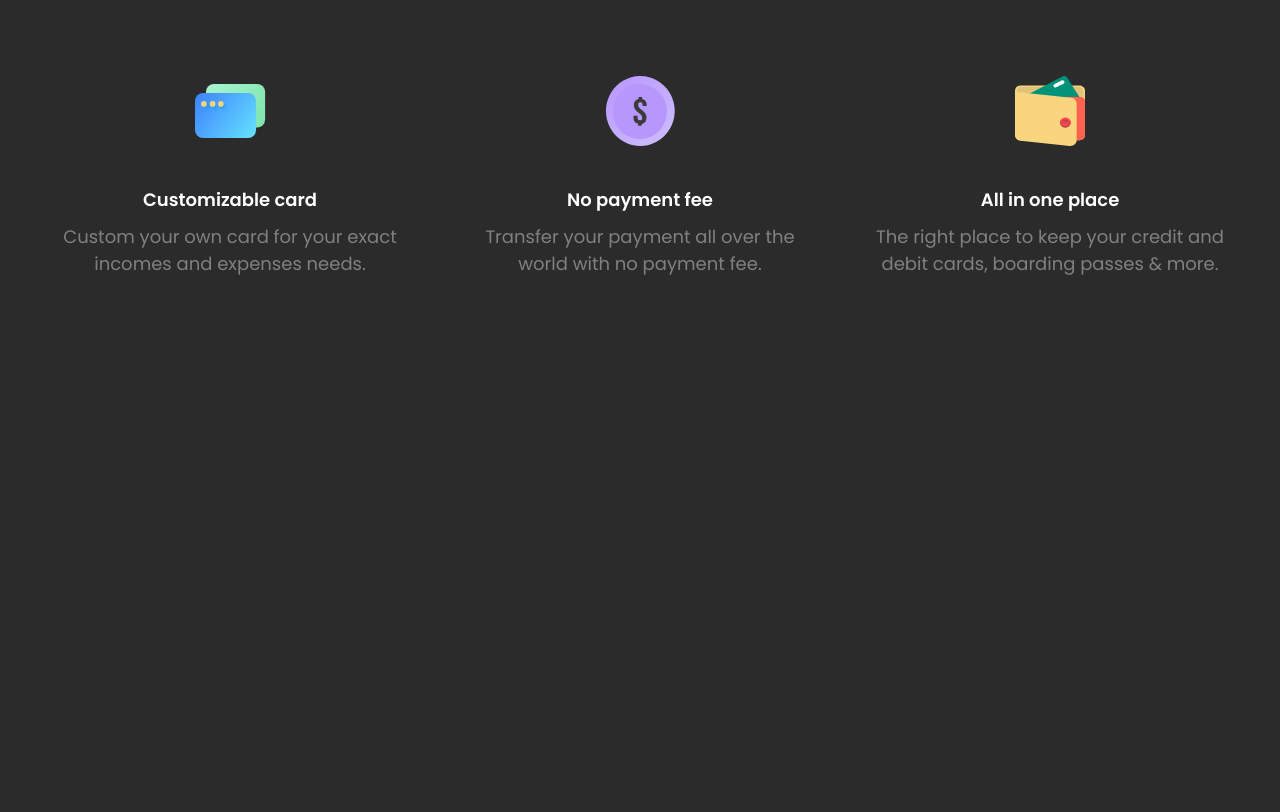
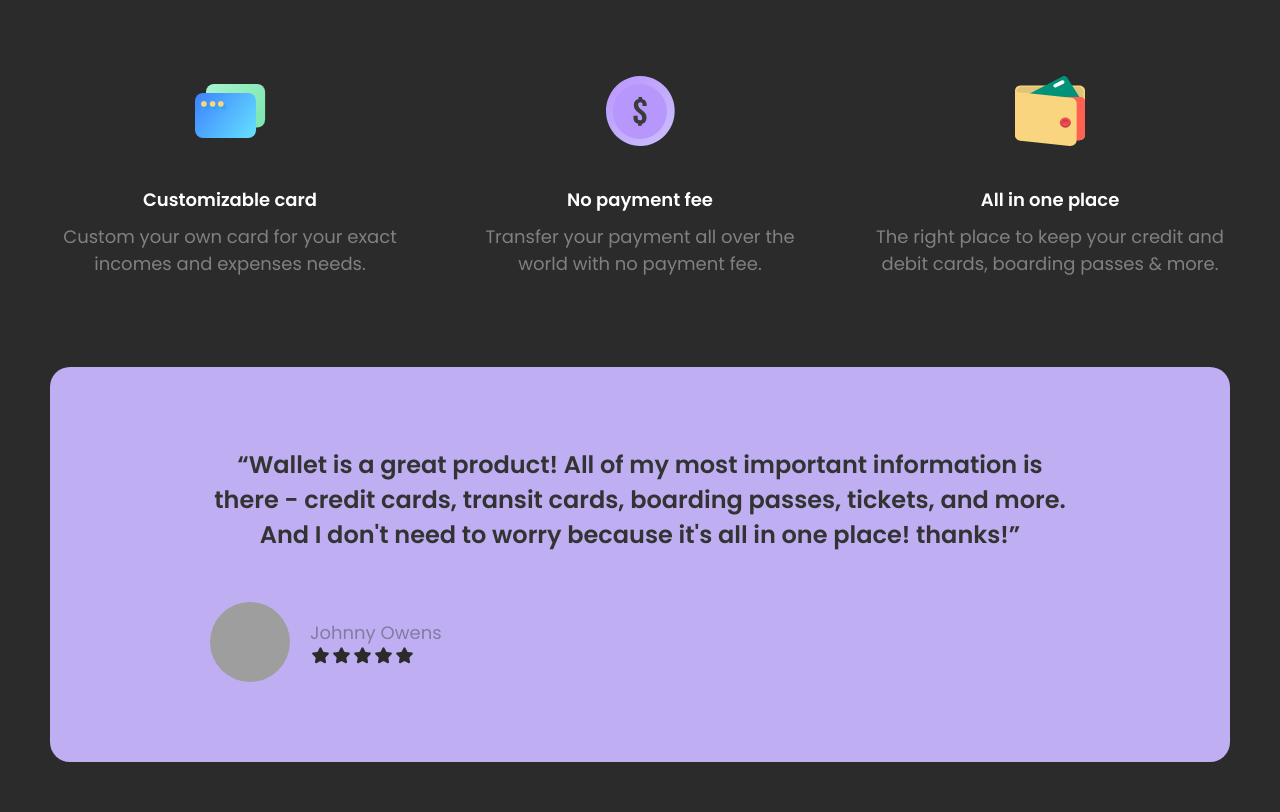
Before and after one commit to ftejic/landing-page-week1, a plain HTML site: page index.html in a window 1280 px wide. Shown: the part 1688-2500 px from the top of the page. Before the commit the page ends 2005 px from the top, so only its background shows below. Drawn offline with Linux system fonts and the light colour scheme; grey boxes are pictures that could not be loaded.

Commit message:
feat(#7): Add user feedback section

```diff
--- a/index.html
+++ b/index.html
@@ -76,6 +76,29 @@
           </p>
         </div>
       </div>
+      <div class="user--feedback container">
+        <div class="feedback--card">
+          <p class="quote">
+            “Wallet is a great product! All of my most important information is
+            there - credit cards, transit cards, boarding passes, tickets, and
+            more. And I don't need to worry because it's all in one place!
+            thanks!”
+          </p>
+          <div class="user">
+            <img src="assets/images/user-image.png" alt="User image" class="profile--pic"/>
+            <div>
+              <span class="name">Johnny Owens</span>
+              <div class="stars">
+                <img src="assets/icons/star-icon.svg" alt="Star icon" />
+                <img src="assets/icons/star-icon.svg" alt="Star icon" />
+                <img src="assets/icons/star-icon.svg" alt="Star icon" />
+                <img src="assets/icons/star-icon.svg" alt="Star icon" />
+                <img src="assets/icons/star-icon.svg" alt="Star icon" />
+              </div>
+            </div>
+          </div>
+        </div>
+      </div>
     </main>
   </body>
 </html>
--- /dev/null
+++ b/scss/layout/_user-feedback.scss
@@ -0,0 +1,51 @@
+@use "../utils/variables" as *;
+
+.user--feedback {
+  padding-top: 50px;
+  padding-bottom: 50px;
+
+  .feedback--card {
+    background: $color-secondary;
+    border-radius: $radius-lg;
+    padding: 80px 30px;
+    text-align: center;
+
+    @media (min-width: 1024px) {
+      padding: 80px 160px;
+
+    }
+
+    .quote {
+      font-size: 24px;
+      font-weight: 600;
+      color: $color-secondary-foreground;
+    }
+
+    .user {
+      margin-top: 80px;
+      display: flex;
+      align-items: center;
+      gap: 20px;
+
+      @media (min-width: 768px) {
+        margin-top: 50px;
+      }
+
+      .profile--pic {
+        width: 80px;
+        height: 80px;
+        border-radius: 50%;
+        object-fit: fill;
+      }
+
+      .name {
+        color: $color-background;
+        opacity: 0.4;
+      }
+
+      .stars {
+        display: flex;
+      }
+    }
+  }
+}
--- a/scss/main.scss
+++ b/scss/main.scss
@@ -7,6 +7,7 @@
 @use "components/product-image";
 @use "layout/features";
 @use "components/feature";
+@use "layout/user-feedback";
 
 body {
     font-family: $font-poppins;
```
Also changed, not shown: assets/icons/star-icon.svg (added), scss/main.css, 2 other files.
